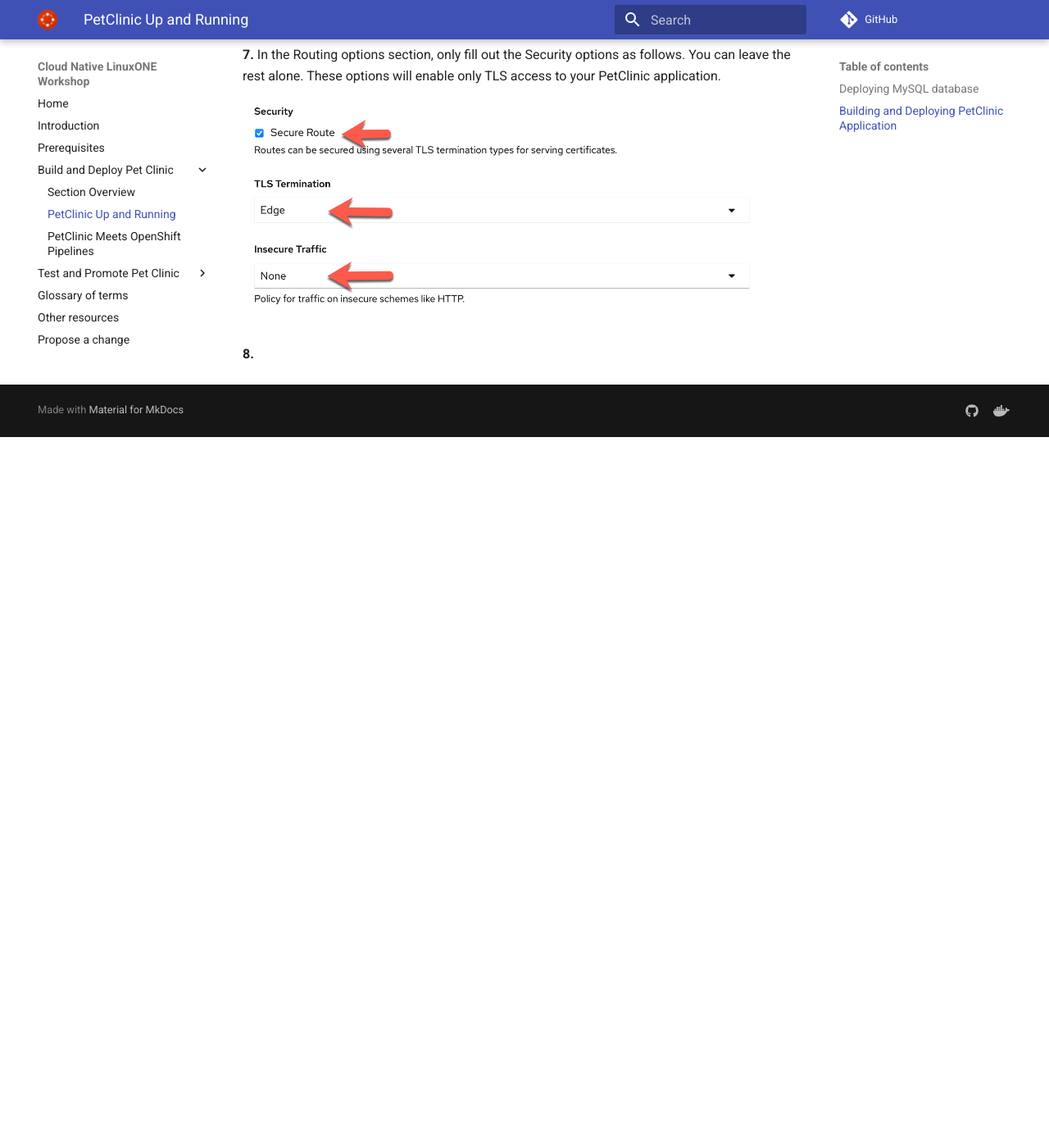
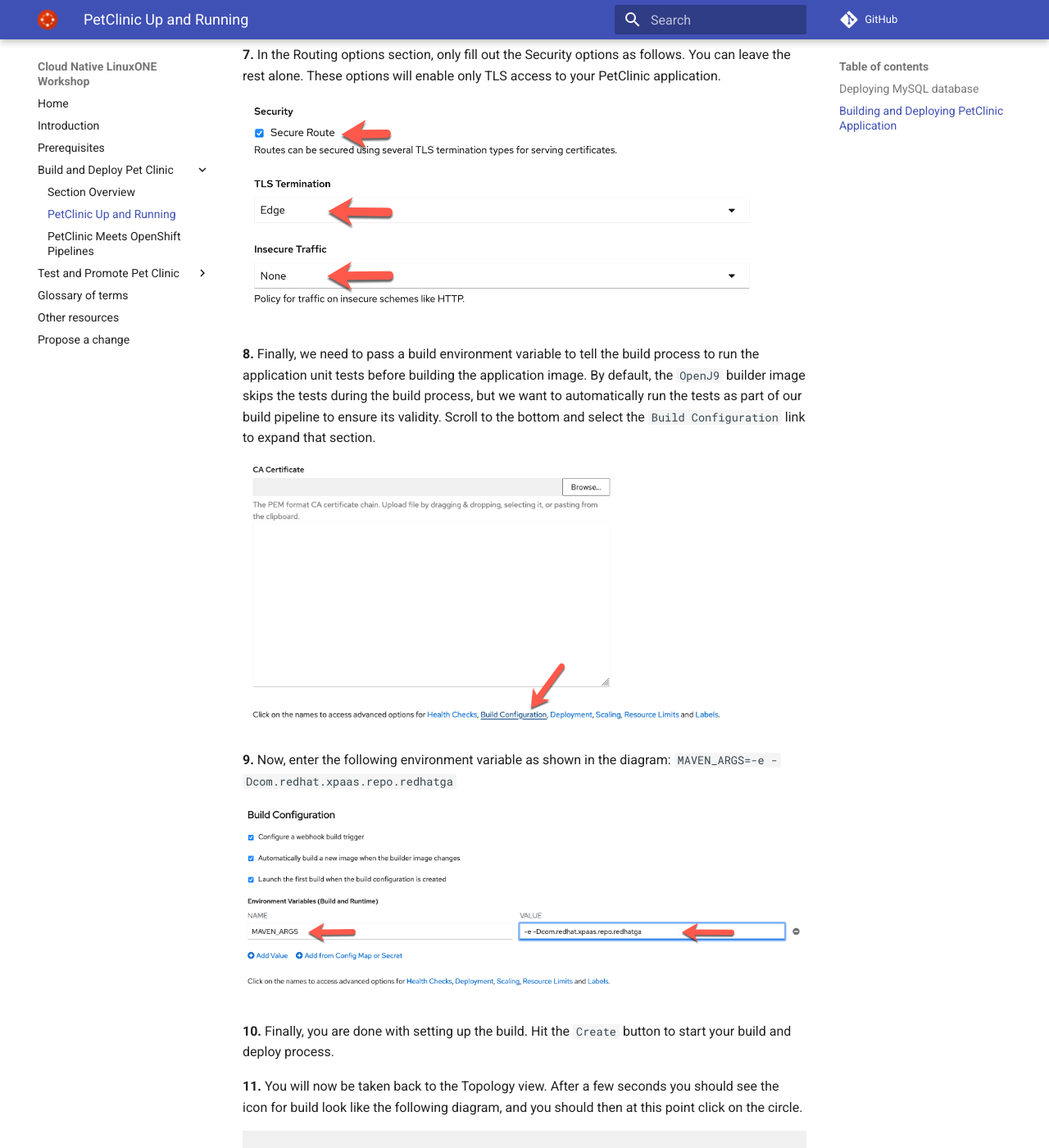
Before and after one commit to ibm-wsc/cloud-native-linuxone, an MkDocs documentation site: the page built from docs/build-and-deploy/upandrunning.md, in a window 1280 px wide and 1400 px high, scrolled down 5902 px. Shown: the whole window at 82% size. Built offline with MkDocs 1.6.1 and Material for MkDocs 9.7.7, drawn with Linux system fonts in a browser that asks for light colours; comment, search, counter and statistics services are not loaded; before the commit the page ends 6435 px from its top, so only the background shows below that.

Commit message:
more upandrunning updates

````diff
--- a/docs/build-and-deploy/upandrunning.md
+++ b/docs/build-and-deploy/upandrunning.md
@@ -66,4 +66,16 @@
 
 ![routing options](upandrunningimages/routingpanel.png)
 
-**8.**
+**8.** Finally, we need to pass a build environment variable to tell the build process to run the application unit tests before building the application image. By default, the `OpenJ9` builder image skips the tests during the build process, but we want to automatically run the tests as part of our build pipeline to ensure its validity. Scroll to the bottom and select the `Build Configuration` link to expand that section.
+
+![build link](upandrunningimages/buildconfiglink.png)
+
+**9.** Now, enter the following environment variable as shown in the diagram: ```MAVEN_ARGS=-e -Dcom.redhat.xpaas.repo.redhatga```
+
+![build env](upandrunningimages/buildenv.png)
+
+**10.** Finally, you are done with setting up the build. Hit the `Create` button to start your build and deploy process.
+
+**11.** You will now be taken back to the Topology view. After a few seconds you should see the icon for build look like the following diagram, and you should then at this point click on the circle.
+
+![build running](upandrunningimages/buildrunning.png)
````
Also changed, not shown: docs/build-and-deploy/upandrunningimages/buildenv.png (added), docs/build-and-deploy/upandrunningimages/buildrunning.png (added).
